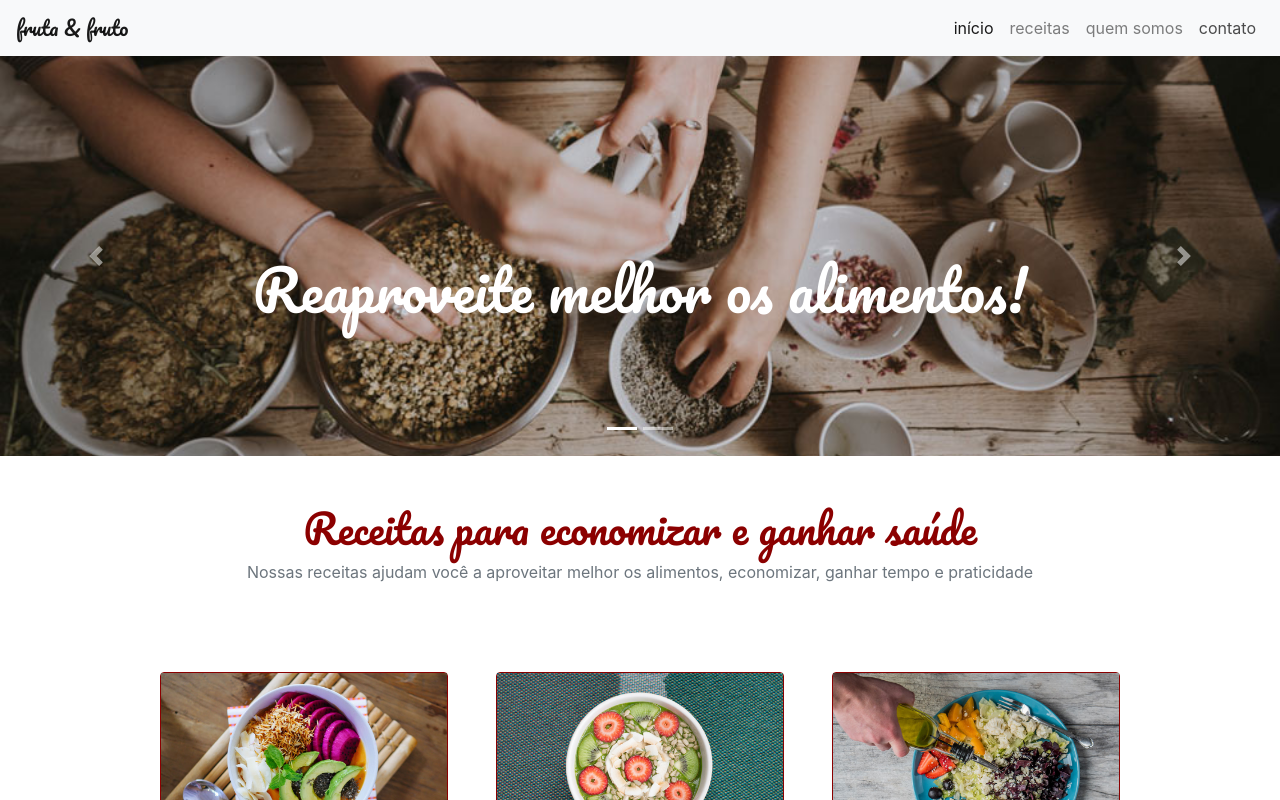
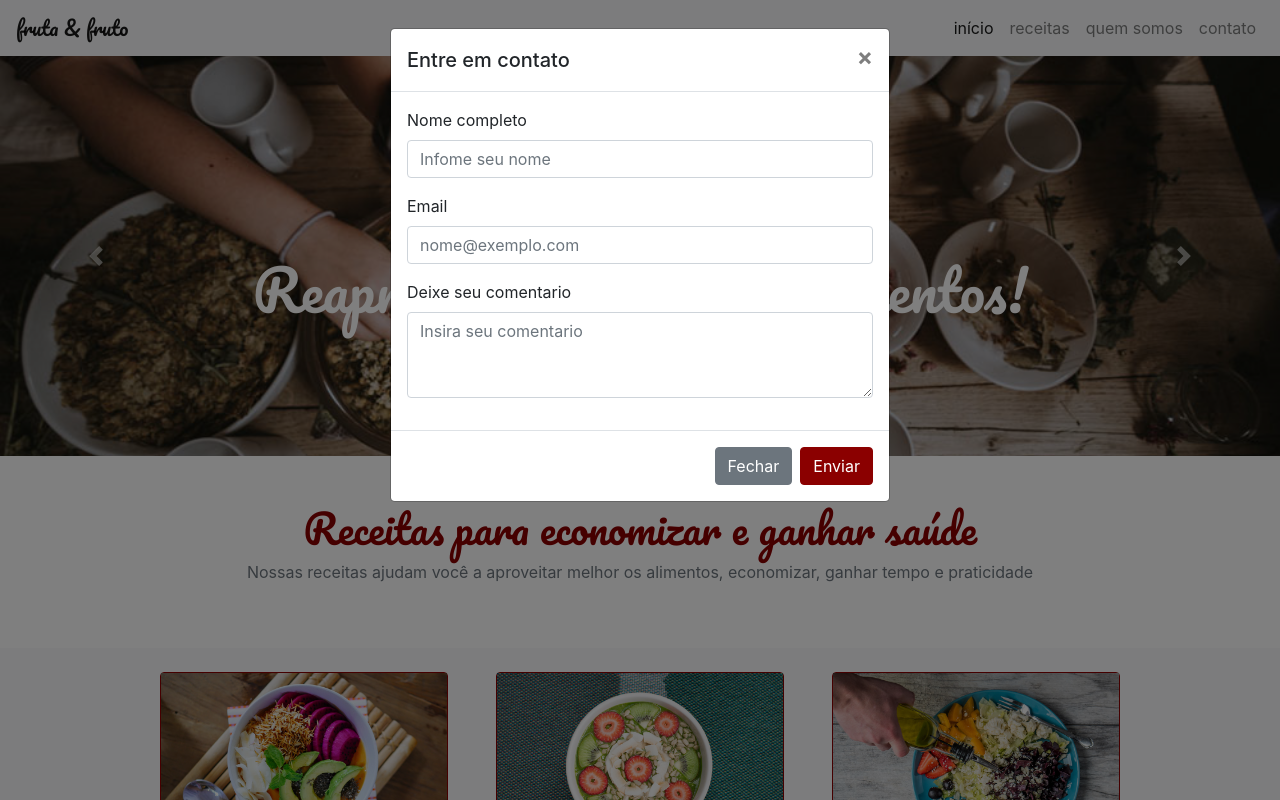
Before and after one commit to AndersonGabrielSilva/bootStrap_landingpage_responsiva--Alura, a plain HTML site: page index.html in a window 1280 px wide. Both pictures are taken after a click on the link "contato". Shown: the top 800 px of the page. Drawn offline with nearby package versions, Linux system fonts and the light colour scheme.

Commit message:
Inserindo uma Modal/Conclusão do Curso

```diff
--- a/index.html
+++ b/index.html
@@ -26,7 +26,7 @@
           <li><a class="nav-link active" href="#">início <span class="sr-only">(current)</span></a></li>
           <li><a class="nav-link" href="#">receitas</a></li>
           <li><a class="nav-link" href="#">quem somos</a></li>
-          <li><a class="nav-link" href="#">contato</a></li>
+          <li><a class="nav-link" href="#" data-toggle="modal" data-target="#exampleModal">contato</a></li>
         </ul>
       </div>
     </nav>
@@ -72,8 +72,8 @@
         ganhar tempo e praticidade</p>
     </section>
 
-
-    <section class="container" id="receitas">
+    <!-- Grid e Card -->
+    <section class="container-fluid bg-light" id="receitas">
       <!-- Grid com bootstrap -->
       <div class="row justify-content-center">
         <!-- Cards -->
@@ -135,7 +135,42 @@
     </section>
   </main>
 
-  <p>contato:<a href="mailto:email@frutafruto.com.br">email@frutafruto.com.br</a></p>
+  <footer class="bg-secondary p-3 ">
+    <p class="text-light m-0 text-center">contato:<a class="text-light" href="mailto:email@frutafruto.com.br">  email@frutafruto.com.br</a></p>
+  </footer>
+  <!-- Modal -->
+  <div class="modal fade" id="exampleModal" tabindex="-1" aria-labelledby="exampleModalLabel" aria-hidden="true">
+    <div class="modal-dialog">
+      <div class="modal-content">
+        <div class="modal-header">
+          <h5 class="modal-title" id="exampleModalLabel">Entre em contato</h5>
+          <button type="button" class="close" data-dismiss="modal" aria-label="Close">
+            <span aria-hidden="true">&times;</span>
+          </button>
+        </div>
+        <div class="modal-body">
+          <form>
+            <div class="form-group">
+              <label for="formGroupExampleInput">Nome completo</label>
+              <input type="text" class="form-control" id="nomeId" placeholder="Infome seu nome">
+            </div>
+            <div class="form-group">
+              <label for="exampleFormControlInput1">Email</label>
+              <input type="email" class="form-control" id="emailId" placeholder="nome@exemplo.com">
+            </div>
+            <div class="form-group">
+              <label for="exampleFormControlTextarea1">Deixe seu comentario</label>
+              <textarea class="form-control" id="" rows="3" placeholder="Insira seu comentario"></textarea>
+            </div>
+          </form>
+        </div>
+        <div class="modal-footer">
+          <button type="button" class="btn btn-secondary" data-dismiss="modal">Fechar</button>
+          <button type="button" class="btn  botao-cor-especial">Enviar</button>
+        </div>
+      </div>
+    </div>
+  </div>
 
   <script src=""></script>
   <script src="https://code.jquery.com/jquery-3.3.1.slim.min.js"
```
